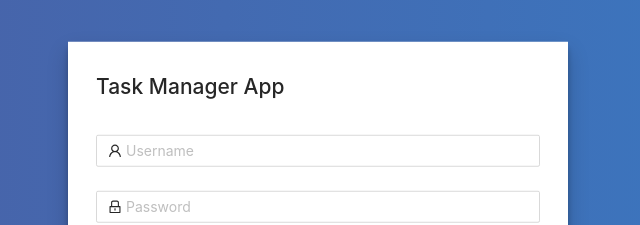
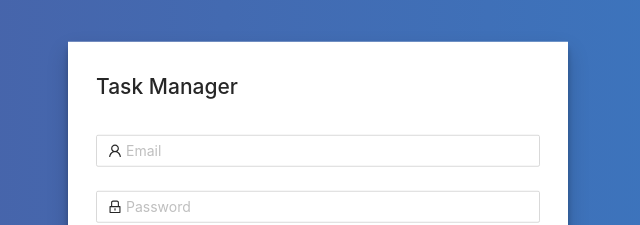
Before and after one commit to JaynPan/Task-Manager, a React (Create React App) app in the folder client/: page / in a window 1280 px wide. Shown: the part 186-411 px from the top of the page, without its empty margins (322-962 px from the left). Built offline with nearby package versions, Linux system fonts and the light colour scheme; no server answers.

Commit message:
Add Functionality with login form

```diff
--- a/client/src/login_form.css
+++ b/client/src/login_form.css
@@ -13,3 +13,7 @@
 .login-form-container .app-name {
   padding-bottom: 1em;
 }
+
+.login-form-container .error {
+  color: #ff4d4f;
+}
--- a/client/src/login_form.js
+++ b/client/src/login_form.js
@@ -1,4 +1,4 @@
-import React from 'react';
+import React, { useState } from 'react';
 import {
   Form, Input, Button, Checkbox,
 } from 'antd';
@@ -7,24 +7,52 @@ import { UserOutlined, LockOutlined } from '@ant-design/icons';
 import './login_form.css';
 
 export default function LoginForm() {
-  const onFinish = (values) => {
-    console.log('Received values of form: ', values);
+  const [errMsg, setErrMsg] = useState('');
+
+  const onFinish = async (values) => {
+    try {
+      const res = await fetch('/users/login', {
+        method: 'POST',
+        body: JSON.stringify(values),
+        headers: {
+          'Content-Type': 'application/json',
+        },
+      });
+
+      if (res.status === 200) {
+        const data = await res.json();
+        console.log(data);
+      } else {
+        setErrMsg('Incoreect email or password!');
+      }
+    } catch (e) {
+      setErrMsg(`Something went wrong! ${e}`);
+    }
+  };
+
+  const onFieldsChange = () => {
+    if (errMsg.length !== 0) {
+      setErrMsg('');
+    }
   };
 
   return (
     <div className="login-form-container">
-      <h2 className="app-name">Task Manager App</h2>
+      <h2 className="app-name">Task Manager</h2>
+      {errMsg.length !== 0 && <p className="error">{errMsg}</p>}
+
       <Form
         name="normal_login"
         className="login-form"
         initialValues={{ remember: true }}
         onFinish={onFinish}
+        onFieldsChange={onFieldsChange}
       >
         <Form.Item
-          name="username"
-          rules={[{ required: true, message: 'Please input your Username!' }]}
+          name="email"
+          rules={[{ required: true, message: 'Please input your Email!' }]}
         >
-          <Input prefix={<UserOutlined className="site-form-item-icon" />} placeholder="Username" />
+          <Input prefix={<UserOutlined className="site-form-item-icon" />} placeholder="Email" />
         </Form.Item>
         <Form.Item
           name="password"
```
